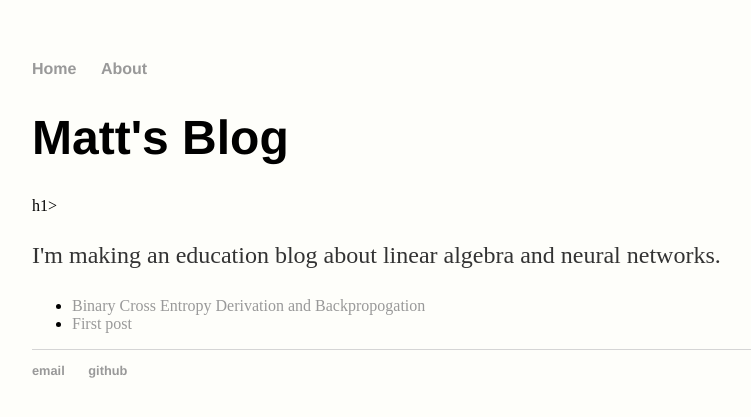
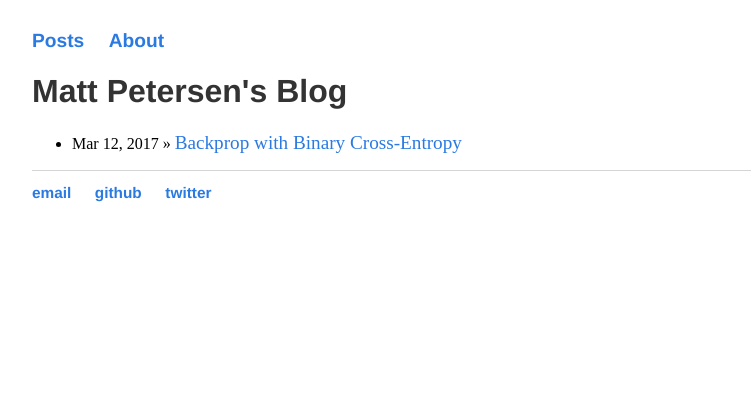
Before and after one commit to mattpetersen/mattpetersen.github.io, a Jekyll site: the page built from index.html, in a window 1280 px wide. Shown: the top 417 px of the page, without its empty margins (160-911 px from the left). Built offline with Jekyll 4.4.1, drawn with Linux system fonts in a browser that asks for light colours.

Commit message:
Add about, clean up code.

```diff
--- /dev/null
+++ b/Gemfile
@@ -0,0 +1,3 @@
+source 'https://rubygems.org'
+gem 'github-pages', group: :jekyll_plugins
+gem 'therubyracer'
--- a/_includes/footer.html
+++ b/_includes/footer.html
@@ -0,0 +1,15 @@
+<!-- Footer is our contact information -->
+<footer>
+<ul>
+	<li><a href="mailto:peterm0273@gmail.com">email</a></li>
+	<li><a href="https://github.com/mattpetersen">github</a></li>
+	<li><a href="https://twitter.com/mattpetersen_ai">twitter</a></li>
+
+<!-- Resume link
+
+<li><a href="https://www.dropbox.com/s/q4333wkbsx2mnug/Petersen_Matthew_mfp2124_Resume.pdf?dl=0">resume</a></li>
+
+-->
+
+</ul>
+</footer>
--- a/_includes/header.html
+++ b/_includes/header.html
@@ -0,0 +1,8 @@
+<!-- Header is our navigation bar -->
+<div class="header">
+<nav>
+<ul>
+	<li><a href="/">Posts</a></li>
+	<li><a href="/about">About</a></li>
+<ul>
+</div> <!-- /header -->
--- a/_layouts/default.html
+++ b/_layouts/default.html
@@ -1,32 +1,42 @@
 <!DOCTYPE html>
 <html>
+
+<!-- This will be imported to every page -->
 
 
 <head>
 
+<!-- Set page title -->
 <title>{{ page.title }}</title>
+
+<!-- Set page meta info -->
+<meta name=”description” content=”A blog about deep learning” />
+<meta name=”robots” content=”noodp” />
+
+<!-- Set CSS -->
 <link rel="stylesheet" type="text/css" href="/css/main.css">
+
+<!-- Print header -->
+{% if page.header %}
+<div class="header">
+    {% include header.html %}
+</div>
+{% endif %}
 
 </head>
 
 
 <body>
 
-<nav>
-	<ul>
-		<li><a href="/">Home</a></li>
-    	<li><a href="/about">About</a></li>
-	</ul>
-</nav>
-
+<!-- Frame page content -->
 <div class="container">{{ content }}</div>
 
-<footer>
-	<ul>
-		<li><a href="mailto:peterm0273@gmail.com">email</a></li>
-		<li><a href="https://github.com/mattpetersen">github</a></li>
-	</ul>
-</footer>
+<!-- Print footer -->
+{% if page.footer %}
+<div class="footer">
+    {% include footer.html %}
+</div>
+{% endif %}
 
 </body>
 
--- a/css/main.css
+++ b/css/main.css
@@ -1,6 +1,6 @@
 body {
-    background-color: #fefefa;
-    margin: 60px auto;
+    background-color: #ffffff;
+    margin: 30px auto;
     width: 70%;
 }
 nav ul, footer ul {
@@ -14,29 +14,38 @@ nav ul li, footer ul li {
     margin-right: 20px;
 }
 a {
+    font-size: 1.2em;
     text-decoration: none;
-    color: #999;
+    color: #2a7ae2;
 }
 a:hover {
     text-decoration: underline;
 }
 h1 {
-    font-size: 3em;
+    font-size: 2em;
     font-family:'Helvetica', 'Arial', 'Sans-Serif';
+    color: #333333;
 }
 p {
-    font-size: 1.5em;
-    line-height: 1.4em;
-    color: #333;
+    font-size: 1.2em;
+    line-height: 1.5em;
+    color: #333333;
 }
 footer {
     border-top: 1px solid #d5d5d5;
     font-size: .8em;
 }
+
+
 ul.posts {
     margin: 20px auto 40px;
-    font-size: 1.5em;
+    font-size: 1.2em;
 }
 ul.posts li {
     list-style: none;
 }
+
+.subtitle {
+    font-size: 1.0em;
+    margin-left: 40px;
+}
--- a/index.html
+++ b/index.html
@@ -1,14 +1,17 @@
 ---
 layout: default
-title: Home - mattpetersen's blog
+title: Matt Petersen's Blog
+header: true
+comments: false
+footer: true
 ---
-<div class="blurb">
-	<h1>Matt's Blog</h1>h1>
 
-    <p>I'm making an education blog about linear algebra and neural networks.</p>
+<h1>{{ page.title }}</h1>
 
-    <ul>
-    <li><a href="_posts/2017-03-12-backprop-with-binary-cross-entropy.md">Binary Cross Entropy Derivation and Backpropogation</a>
-    <li><a href="_posts/2017-02-16-first-post.md">First post</a>
-    </ul>
-</div><!-- /.blurb -->
+<!-- List of blog posts from _posts/*.md -->
+<ul>
+    {% for post in site.posts %}
+        <li>{{ post.date | date: "%b %-d, %Y" }} »
+        <a href="{{ post.url }}" title="{{ post.title }}">{{ post.title }}</a></li>
+    {% endfor %}
+</ul>
```
Also changed, not shown: _includes/disqus.html (added, +26 -0 lines), _layouts/post.html (+28 -2 lines), _posts/2017-02-16-first-post.md (deleted, +0 -7 lines), _posts/2017-02-17-backpropogation.md (deleted, +0 -5 lines), _posts/2017-03-12-backprop-with-binary-cross-entropy.md (+5 -7 lines), about/index.html (added, +11 -0 lines), Gemfile.lock (added).
